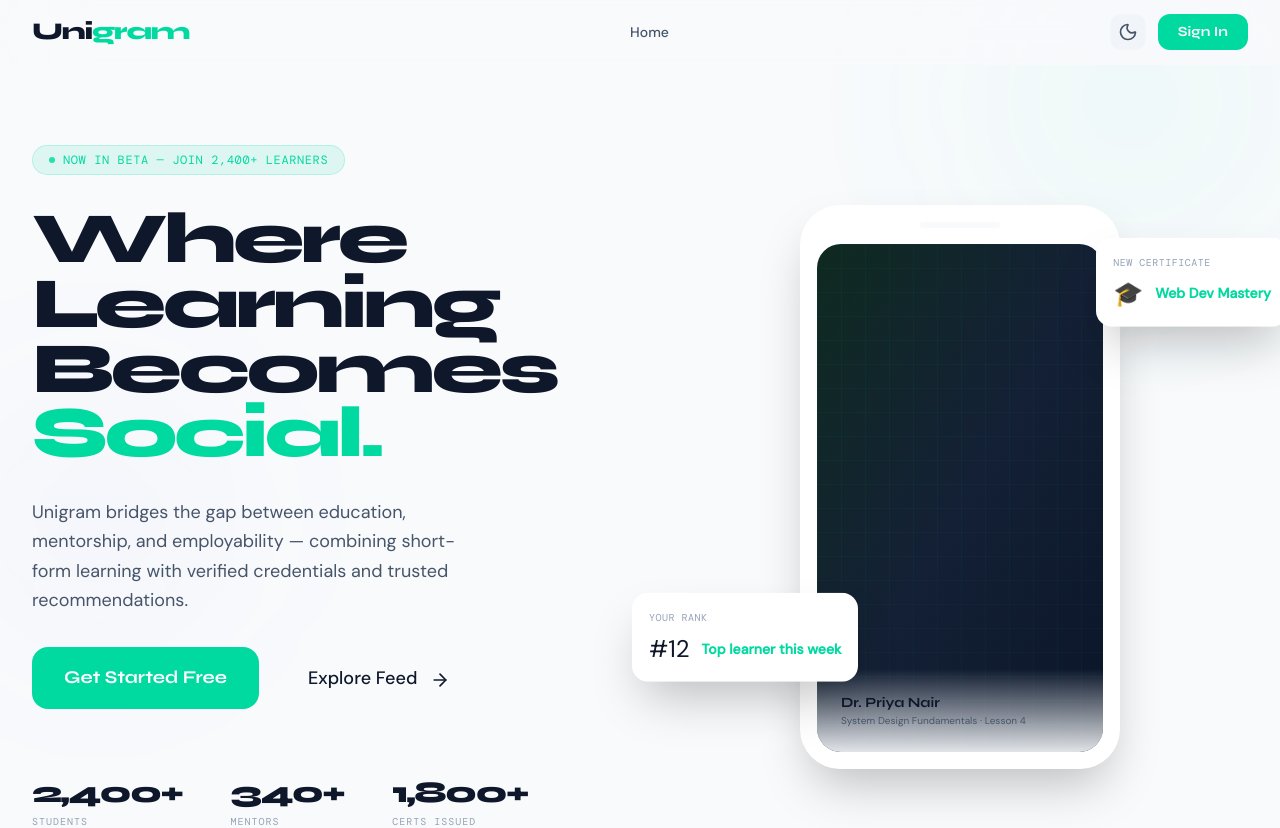
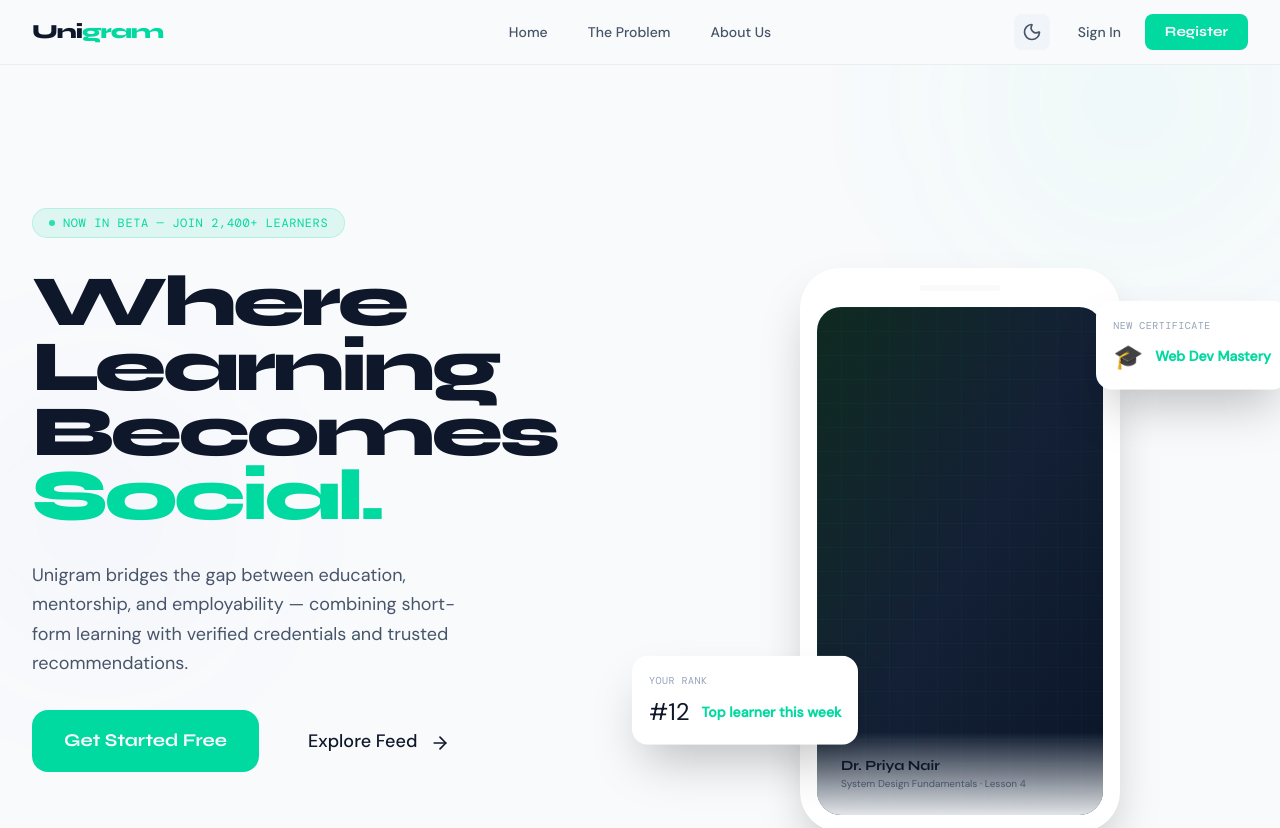
Before and after one commit to ittraininghub5-commits/UNIGRAM, a React (Vite) app: page / in a window 1280 px wide. Shown: the top 828 px of the page. Built offline with nearby package versions, Linux system fonts and the light colour scheme; no server answers.

Commit message:
toolbars

```diff
--- a/src/App.tsx
+++ b/src/App.tsx
@@ -119,7 +119,7 @@
 
         <main className="relative z-10">
           <Routes>
-            <Route path="/" element={<LandingPage />} />
+<Route path="/" element={user ? <Navigate to="/feed" replace /> : <LandingPage />} />
             <Route path="/auth" element={user ? <Navigate to="/feed" /> : <AuthPage />} />
             <Route path="/feed" element={user ? <FeedPage profile={profile} /> : <Navigate to="/auth" />} />
             <Route path="/dashboard" element={profile?.role === 'mentor' ? <MentorDashboard profile={profile} /> : <Navigate to="/feed" />} />
--- a/src/components/Navbar.tsx
+++ b/src/components/Navbar.tsx
@@ -1,10 +1,11 @@
-import { Link, useNavigate } from 'react-router-dom';
+import { Link, useNavigate, useLocation } from 'react-router-dom';
 import { Profile } from '@/src/types';
 import { supabase } from '@/src/lib/supabase';
 import { User } from '@supabase/supabase-js';
 import { cn } from '@/src/lib/utils';
 import { Search, MessageSquare, User as UserIcon, LayoutDashboard, LogOut, Sun, Moon } from 'lucide-react';
 import { useTheme } from '@/src/context/ThemeContext';
+import { useState, useEffect } from 'react';
 
 interface NavbarProps {
   user: User | null;
@@ -13,27 +14,114 @@
 
 export default function Navbar({ user, profile }: NavbarProps) {
   const navigate = useNavigate();
+  const location = useLocation();
   const { theme, toggleTheme } = useTheme();
+  const [activeSection, setActiveSection] = useState('home');
+
+  useEffect(() => {
+    let ticking = false;
+
+    const handleScroll = () => {
+      if (!ticking) {
+        window.requestAnimationFrame(() => {
+          // Update active section based on scroll position
+          const sections = ['home', 'purpose', 'about', 'roles'];
+          for (const section of sections) {
+            const element = document.getElementById(section);
+            if (element) {
+              const rect = element.getBoundingClientRect();
+              if (rect.top <= 100) {
+                setActiveSection(section);
+              }
+            }
+          }
+
+          ticking = false;
+        });
+        ticking = true;
+      }
+    };
+
+    window.addEventListener('scroll', handleScroll, { passive: true });
+    return () => window.removeEventListener('scroll', handleScroll);
+  }, []);
+
+  const handleSmoothScroll = (sectionId: string) => {
+    const element = document.getElementById(sectionId);
+    if (element) {
+      // Scroll with offset (80px) to prevent heading overlap with navbar
+      const offsetTop = element.getBoundingClientRect().top + window.scrollY - 80;
+      window.scrollTo({
+        top: offsetTop,
+        behavior: 'smooth'
+      });
+      setActiveSection(sectionId);
+    }
+  };
 
   const handleSignOut = async () => {
     await supabase.auth.signOut();
     navigate('/');
   };
 
+  // Show navigation sections only on landing page
+  const isLandingPage = location.pathname === '/';
+
   return (
-    <nav className="sticky top-0 z-50 bg-bg-base/85 backdrop-blur-2xl border-b border-white/5 transition-colors duration-300">
+    <nav className="fixed top-0 left-0 right-0 z-50 bg-bg-base/95 backdrop-blur-md border-b border-text-primary/5 transition-colors duration-300">
       <div className="max-w-7xl mx-auto px-4 sm:px-6 lg:px-8">
         <div className="flex items-center justify-between h-16">
-          <Link to="/" className="flex items-center gap-2 group">
-            <span className="font-display text-2xl font-extrabold tracking-tighter text-text-primary">
+          {/* Logo - Left */}
+          <Link to="/" className="flex items-center gap-2 group flex-shrink-0">
+            <span className="font-display text-xl font-extrabold tracking-tighter text-text-primary">
               Uni<span className="text-accent-teal group-hover:text-[#00f5b4] transition-colors">gram</span>
             </span>
           </Link>
 
-          <div className="hidden md:flex items-center gap-1">
-            <NavLink to="/" label="Home" />
-            {user && (
-              <>
+          {/* Center Navigation - Always visible on landing page */}
+          {isLandingPage && (
+            <div className="hidden md:flex items-center gap-2 absolute left-1/2 transform -translate-x-1/2">
+              <button
+                onClick={() => handleSmoothScroll('home')}
+                className={cn(
+                  "px-4 py-2 text-sm font-medium rounded-lg transition-all duration-200",
+                  activeSection === 'home'
+                    ? "text-accent-teal bg-accent-teal/15"
+                    : "text-text-secondary hover:text-text-primary hover:bg-bg-elevated"
+                )}
+              >
+                Home
+              </button>
+              <button
+                onClick={() => handleSmoothScroll('purpose')}
+                className={cn(
+                  "px-4 py-2 text-sm font-medium rounded-lg transition-all duration-200",
+                  activeSection === 'purpose'
+                    ? "text-accent-teal bg-accent-teal/15"
+                    : "text-text-secondary hover:text-text-primary hover:bg-bg-elevated"
+                )}
+              >
+                The Problem
+              </button>
+              <button
+                onClick={() => handleSmoothScroll('about')}
+                className={cn(
+                  "px-4 py-2 text-sm font-medium rounded-lg transition-all duration-200",
+                  activeSection === 'about'
+                    ? "text-accent-teal bg-accent-teal/15"
+                    : "text-text-secondary hover:text-text-primary hover:bg-bg-elevated"
+                )}
+              >
+                About Us
+              </button>
+            </div>
+          )}
+
+          {/* Right side - User nav + theme + auth */}
+          <div className="flex items-center gap-3">
+            {/* User Navigation - Only show when logged in and not on landing page */}
+            {user && !isLandingPage && (
+              <div className="hidden md:flex items-center gap-1">
                 <NavLink to="/feed" label="Feed" />
                 <NavLink to="/search" label="Search" icon={<Search className="w-4 h-4" />} />
                 <NavLink to="/messages" label="Messages" icon={<MessageSquare className="w-4 h-4" />} />
@@ -41,26 +129,39 @@
                   <NavLink to="/dashboard" label="Dashboard" icon={<LayoutDashboard className="w-4 h-4" />} />
                 )}
                 <NavLink to={`/profile/${user.id}`} label="Profile" icon={<UserIcon className="w-4 h-4" />} />
-              </>
+              </div>
             )}
-          </div>
 
-          <div className="flex items-center gap-3">
+            {/* Theme Toggle */}
             <button
               onClick={toggleTheme}
-              className="p-2 rounded-xl bg-bg-elevated text-text-secondary hover:text-text-primary transition-all"
+              className={cn(
+                "p-2 rounded-lg transition-all duration-200",
+                theme === 'light'
+                  ? "bg-bg-elevated text-text-secondary hover:text-text-primary"
+                  : "bg-bg-elevated text-text-secondary hover:text-text-primary"
+              )}
               aria-label="Toggle Theme"
             >
               {theme === 'light' ? <Moon className="w-5 h-5" /> : <Sun className="w-5 h-5" />}
             </button>
 
+            {/* Auth Buttons */}
             {!user ? (
-              <Link
-                to="/auth"
-                className="bg-accent-teal hover:bg-[#00f5b4] text-bg-base px-5 py-2 rounded-xl text-sm font-bold font-display transition-all hover:-translate-y-0.5 active:translate-y-0"
-              >
-                Sign In
-              </Link>
+              <div className="flex items-center gap-2">
+                <Link
+                  to="/auth?mode=signin"
+                  className="text-text-secondary hover:text-text-primary px-4 py-2 text-sm font-medium transition-colors"
+                >
+                  Sign In
+                </Link>
+                <button
+                  onClick={() => handleSmoothScroll('roles')}
+                  className="bg-accent-teal hover:bg-[#00f5b4] text-bg-base px-5 py-2 rounded-lg text-sm font-bold font-display transition-all hover:shadow-lg hover:-translate-y-0.5 active:translate-y-0"
+                >
+                  Register
+                </button>
+              </div>
             ) : (
               <button
                 onClick={handleSignOut}
@@ -81,7 +182,7 @@
   return (
     <Link
       to={to}
-      className="flex items-center gap-2 px-4 py-2 text-sm font-medium text-text-secondary hover:text-text-primary hover:bg-bg-elevated rounded-xl transition-all"
+      className="flex items-center gap-2 px-4 py-2 text-sm font-medium text-text-secondary hover:text-text-primary hover:bg-bg-elevated rounded-lg transition-all"
     >
       {icon}
       {label}
--- a/src/pages/Certificatespage.tsx
+++ b/src/pages/Certificatespage.tsx
@@ -70,7 +70,9 @@
   };
 
   return (
-    <div className="min-h-screen bg-gradient-to-br from-slate-950 via-slate-900 to-slate-950 text-white p-6 md:p-8">
+    <div className="min-h-screen bg-gradient-to-br from-slate-950 via-slate-900 to-slate-950 text-white">
+      {/* Padding wrapper */}
+      <div className="pt-32 px-6 md:px-8">
         {/* Header */}
         <div className="mb-12">
           <h1 className="text-4xl md:text-5xl font-bold mb-2 text-white">
@@ -195,6 +197,7 @@
           </div>
         )}
       </div>
+    </div>
   );
 }
 
--- a/src/pages/FeedPage.tsx
+++ b/src/pages/FeedPage.tsx
@@ -106,8 +106,8 @@
   }, [activeTab, profile]);
 
   return (
-    <div className="max-w-7xl mx-auto px-4 sm:px-6 lg:px-8 py-8">
-      <div className="grid grid-cols-1 lg:grid-cols-[240px_1fr_300px] gap-8 items-start">
+        <div className="pt-18 max-w-7xl mx-auto px-4 ...">
+        <div className="grid grid-cols-1 lg:grid-cols-[240px_1fr_300px] gap-8 items-start">
 
         {/* Left Sidebar */}
         <aside className="hidden lg:block sticky top-24 space-y-6">
--- a/src/pages/LandingPage.tsx
+++ b/src/pages/LandingPage.tsx
@@ -5,9 +5,10 @@
 
 export default function LandingPage() {
   return (
-    <div className="space-y-24 pb-24">
+    <>
+      <div className="pt-32 space-y-24 pb-24">
       {/* Hero Section */}
-      <section className="max-w-7xl mx-auto px-4 sm:px-6 lg:px-8 pt-20 grid lg:grid-cols-2 gap-16 items-center">
+      <section id="home" className="max-w-7xl mx-auto px-4 sm:px-6 lg:px-8 pt-20 grid lg:grid-cols-2 gap-16 items-center">
         <div className="space-y-8">
           <motion.div
             initial={{ opacity: 0, y: 20 }}
@@ -103,7 +104,7 @@
       </section>
 
       {/* Problem Section (Gaps) */}
-      <section className="max-w-7xl mx-auto px-4 sm:px-6 lg:px-8">
+      <section id="purpose" className="max-w-7xl mx-auto px-4 sm:px-6 lg:px-8">
         <div className="text-center space-y-4 mb-16">
           <span className="text-xs font-mono text-accent-teal tracking-widest uppercase">The Problem</span>
           <h2 className="text-4xl md:text-5xl font-extrabold tracking-tighter">Three Critical Gaps in Education</h2>
@@ -133,11 +134,11 @@
         <div className="bg-bg-card border border-white/5 rounded-[48px] p-12 md:p-20 relative overflow-hidden">
           <div className="absolute inset-0 bg-gradient-to-br from-accent-teal/5 to-transparent" />
 
-          <div className="relative z-10 grid lg:grid-cols-2 gap-16 items-center">
-            <div className="space-y-8">
+          <div className="relative z-10 grid lg:grid-cols-2 gap-16 items-start">
+            <div className="space-y-7">
               <span className="text-xs font-mono text-accent-teal tracking-widest uppercase">The Unigram Solution</span>
-              <h2 className="text-4xl md:text-6xl font-extrabold tracking-tighter">Three Foundational Pillars</h2>
-              <p className="text-lg text-text-secondary leading-relaxed">
+              <h2 className="text-4xl md:text-5xl font-extrabold tracking-tighter max-w-sm leading-tight">Three Foundational Pillars</h2>
+              <p className="text-lg text-text-secondary leading-relaxed max-w-sm">
                 Unigram bridges all three gaps through a unified platform built on credibility, verification, and real human connection.
               </p>
             </div>
@@ -160,8 +161,8 @@
         </div>
       </section>
 
-      {/* Features Section */}
-      <section className="max-w-7xl mx-auto px-4 sm:px-6 lg:px-8">
+      {/* Features Section - This is what "About Us" links to */}
+      <section id="about" className="max-w-7xl mx-auto px-4 sm:px-6 lg:px-8">
         <div className="text-center space-y-4 mb-16">
           <span className="text-xs font-mono text-accent-teal tracking-widest uppercase">What makes us different</span>
           <h2 className="text-4xl md:text-5xl font-extrabold tracking-tighter">Built for the future of learning</h2>
@@ -208,7 +209,7 @@
       </section>
 
       {/* Roles Section */}
-      <section className="max-w-7xl mx-auto px-4 sm:px-6 lg:px-8">
+      <section id="roles" className="max-w-7xl mx-auto px-4 sm:px-6 lg:px-8">
         <div className="text-center space-y-4 mb-16">
           <span className="text-xs font-mono text-accent-teal tracking-widest uppercase">Choose your path</span>
           <h2 className="text-4xl md:text-5xl font-extrabold tracking-tighter">Who is Unigram for?</h2>
@@ -281,6 +282,7 @@
         </p>
       </footer>
     </div>
+    </>
   );
 }
 
--- a/src/pages/MessagesPage.tsx
+++ b/src/pages/MessagesPage.tsx
@@ -30,7 +30,7 @@
   };
 
   return (
-    <div className="max-w-6xl mx-auto px-4 sm:px-6 lg:px-8 py-8 h-[calc(100vh-128px)]">
+        <div className="pt-18 max-w-7xl mx-auto px-4 ...">
       <div className="bg-bg-card border border-white/5 rounded-[32px] overflow-hidden grid grid-cols-[320px_1fr] h-full shadow-2xl">
 
         {/* Thread List */}
--- a/src/pages/MyCoursesPage.tsx
+++ b/src/pages/MyCoursesPage.tsx
@@ -76,7 +76,7 @@
   };
 
   return (
-    <div className="min-h-screen bg-gradient-to-br from-slate-950 via-slate-900 to-slate-950 text-white p-6 md:p-8">
+<div className="min-h-screen bg-gradient-to-br from-slate-950 via-slate-900 to-slate-950 text-white p-6 md:p-8 pt-20 md:pt-24">
       {/* Header */}
       <div className="mb-12">
 <h1 className="text-4xl md:text-5xl font-bold mb-2 bg-gradient-to-r from-green-400 to-teal-400 bg-clip-text text-transparent">          My Courses
--- a/src/pages/SearchPage.tsx
+++ b/src/pages/SearchPage.tsx
@@ -63,7 +63,7 @@
   };
 
   return (
-    <div className="max-w-3xl mx-auto px-4 sm:px-6 lg:px-8 py-10 space-y-8">
+        <div className="pt-18 max-w-7xl mx-auto px-4 ...">
       <div className="space-y-6">
         <h1 className="text-3xl font-display font-extrabold tracking-tight">Search Unigram</h1>
 
```
Lines whose indentation alone changed are shown as unchanged.
